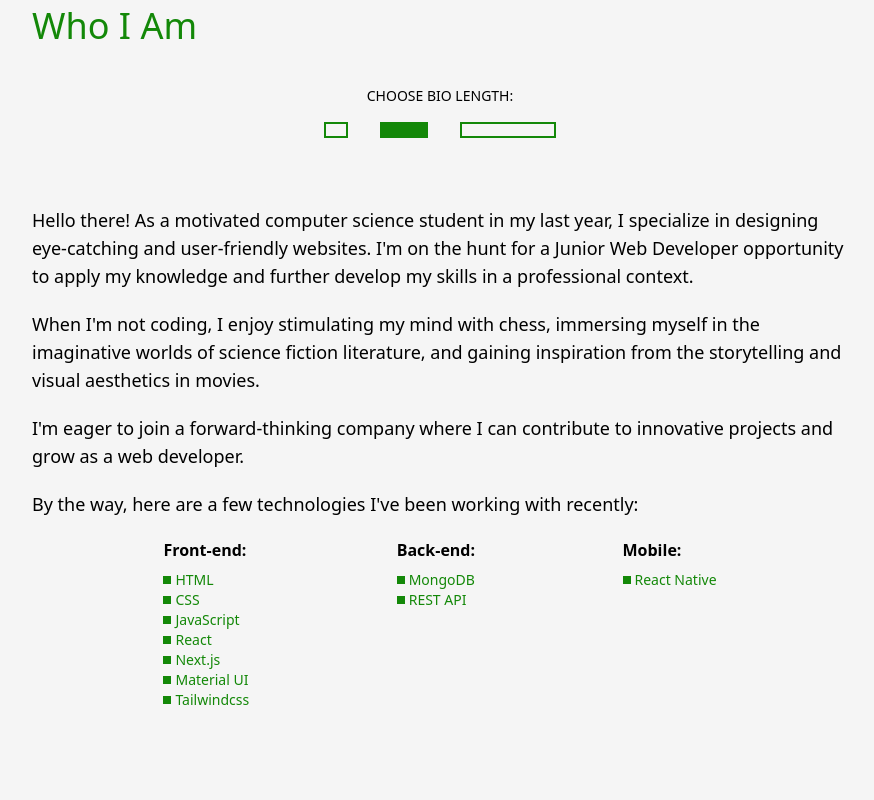
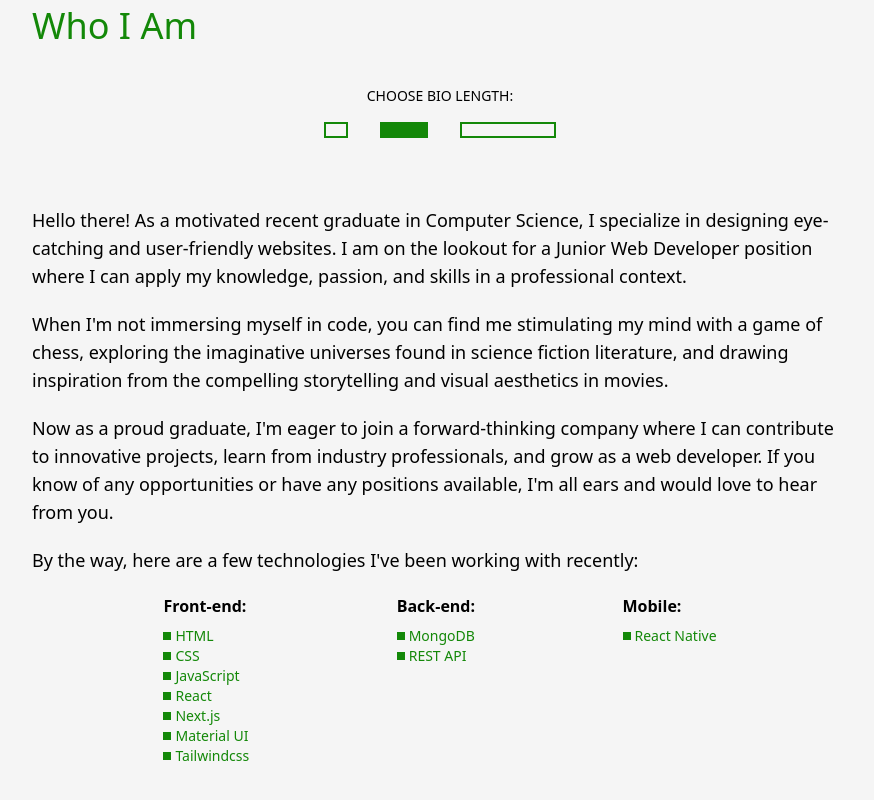
Before and after one commit to pologora/portfolio, a Next.js app: page / in a window 1280 px wide. Shown: the part 986-1786 px from the top of the page, without its empty margins (200-1074 px from the left). Built offline with nearby package versions, Linux system fonts and the light colour scheme.

Commit message:
Change text in bio as graduate

```diff
--- a/src/data/bioText.js
+++ b/src/data/bioText.js
@@ -1,36 +1,40 @@
 export const full = [
-  `Greetings, friends! Allow me to introduce myself - I am a student at my last year of
-        computer science studies, with a passion for creating visually appealing and user-friendly
-        websites. Before embarking on my career in tech, I earned a Bachelor's degree in
-        management. However, my true calling has always been in web development. As a hardworking
-        and motivated individual, I am constantly striving to hone my skills and stay up-to-date
-        with the latest technologies.`,
-  `When I'm not slinging code, you can find me flexing my brain muscles with a game of
-        chess, exploring new worlds through my favorite science fiction books, or getting lost in a
-        great film. Playing chess helps me keep my problem-solving and strategic thinking sharp,
-        while reading allows me to improve my imagination and communication skills. And movies?
-        They're not just entertainment, but an inspiring source of storytelling and visual
-        design.`,
-  `Now as a student at my last year, I am actively seeking a Junior Web Developer position in a
-        company where I can put my skills and passion to good use and grow my skills. If you are
-        looking for a Junior web developer or know of any available positions, I would love to hear
-        from you.`,
+  `Greetings! I am a recent Computer Science graduate with a passion for crafting visually appealing and
+   user-friendly websites. Prior to my foray into the tech industry, I earned a Bachelor's degree in Management.
+    Despite this, my true passion has always lied within the realm of web development. As a motivated and diligent
+    individual, I continually strive to refine my skills and keep up-to-date with the latest technologies.`,
+
+  `In my spare time, you can find me keeping my problem-solving and strategic thinking skills sharp with a game
+  of chess, venturing into new universes through my favorite science fiction books, or immersing myself in a
+  captivating film. These activities are not just hobbies for me - chess enhances my strategic thinking, reading
+   fosters my imagination and communication skills, and movies offer a rich source of storytelling and visual design
+   inspiration.`,
+
+  `As a new graduate, I am eagerly seeking a Junior Web Developer position in a company where I can apply my
+   skills and passion for web development, and continue to grow professionally. If you have any available positions
+   or know of any that may be a good fit, I would love to hear from you.`,
 ];
 
 export const medium = [
-  `Hello there! As a motivated computer science student in my last year, I specialize in designing eye-catching
-     and user-friendly websites. I'm on the hunt for a Junior Web Developer opportunity to apply my knowledge
-      and further develop my skills in a professional context.`,
-  `When I'm not coding, I enjoy stimulating my
-      mind with chess, immersing myself in the imaginative worlds of science fiction literature, and gaining
-      inspiration from the storytelling and visual aesthetics in movies.`,
-  `  I'm eager to join a forward-thinking
-       company where I can contribute to innovative projects and grow as a web developer.`,
+  `Hello there! As a motivated recent graduate in Computer Science,
+  I specialize in designing eye-catching and user-friendly websites.
+  I am on the lookout for a Junior Web Developer position where I can
+  apply my knowledge, passion, and skills in a professional context.`,
+
+  `When I'm not immersing myself in code, you can find me stimulating
+       my mind with a game of chess, exploring the imaginative universes
+       found in science fiction literature, and drawing inspiration from
+       the compelling storytelling and visual aesthetics in movies.`,
+
+  `Now as a proud graduate, I'm eager to join a forward-thinking company
+       where I can contribute to innovative projects, learn from industry
+       professionals, and grow as a web developer. If you know of any opportunities
+        or have any positions available, I'm all ears and would love to hear from you.`,
 ];
 
 export const small = [
-  ` Hi! I'm a computer science student,
-   specializing in creating visually engaging and user-friendly websites.
-    Looking for a Junior Web Developer role to grow my skills. Chess enthusiast,
-     sci-fi reader, and film lover!`,
+  `Hi! I'm a recent Computer Science graduate, specializing in creating visually engaging and user-friendly websites.
+   Now on the hunt for a Junior Web Developer role to apply my skills and further my growth in the field. Off the clock,
+    I'm a chess enthusiast,
+  sci-fi reader, and film lover, always eager to stimulate my mind and draw inspiration from various sources!`,
 ];
```
Also changed, not shown: 1 other file (tests, documents, lock files or other folders).
